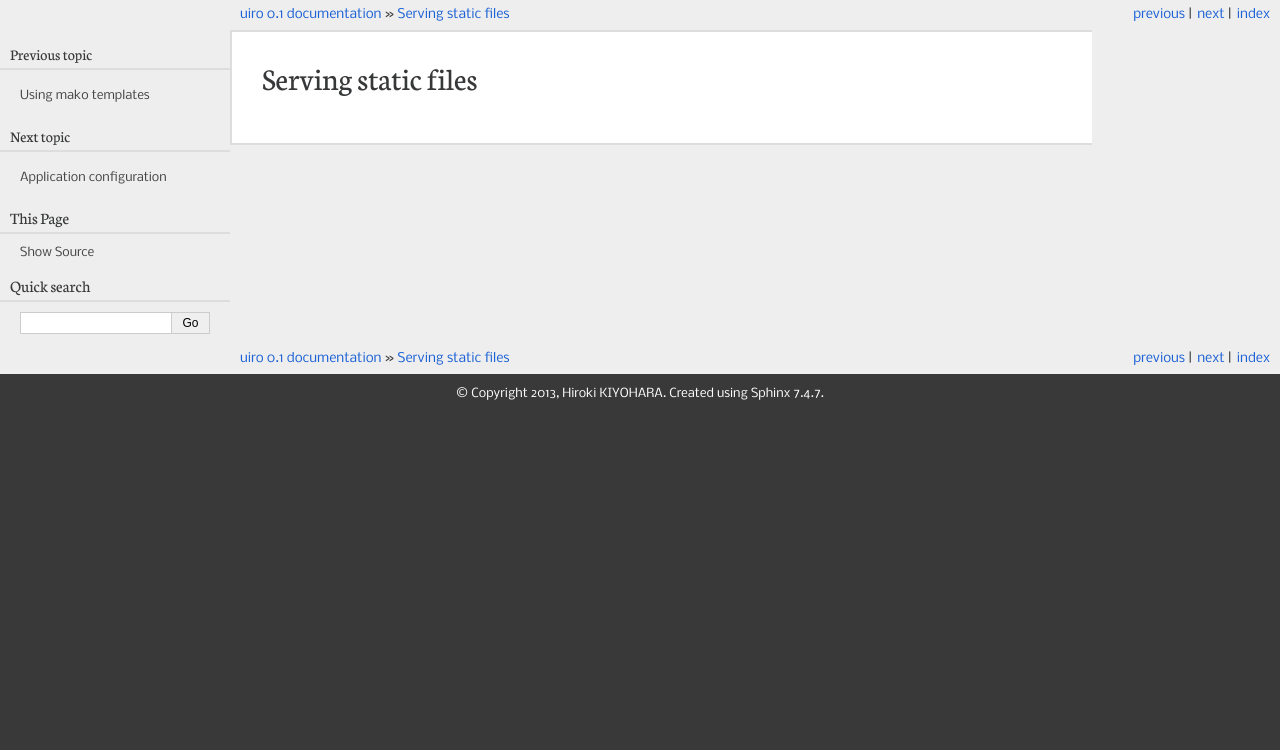
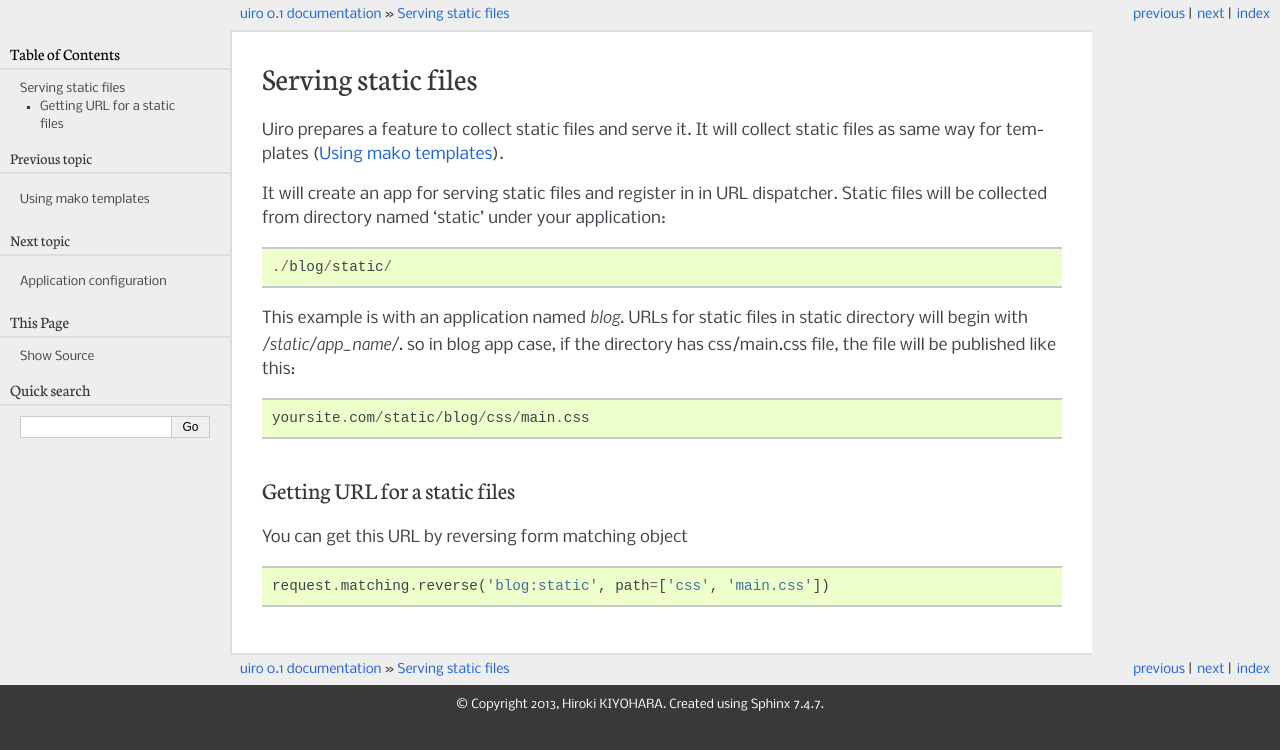
Before and after one commit to hirokiky/uiro, a Sphinx documentation site: the page built from docs/static.rst, in a window 1280 px wide. Shown: the top 750 px of the page. Built offline with Sphinx 7.4.7, drawn with Linux system fonts in a browser that asks for light colours.

Commit message:
Improved doc for stitic files

```diff
--- a/docs/static.rst
+++ b/docs/static.rst
@@ -1,2 +1,29 @@
 Serving static files
 ====================
+
+Uiro prepares a feature to collect static files and serve it.
+It will collect static files as same way for templates
+(:doc:`templates`).
+
+It will create an app for serving static files and register
+in in URL dispatcher.
+Static files will be collected from directory named 'static'
+under your application::
+
+    ./blog/static/
+
+This example is with an application named `blog`.
+URLs for static files in static directory will begin with
+`/static/app_name/`. so in blog app case, if the directory has
+css/main.css file, the file will be published like this::
+
+    yoursite.com/static/blog/css/main.css
+
+Getting URL for a static files
+-------------------------------
+
+You can get this URL by reversing form matching object
+
+.. code-block:: python
+
+    request.matching.reverse('blog:static', path=['css', 'main.css'])
```
